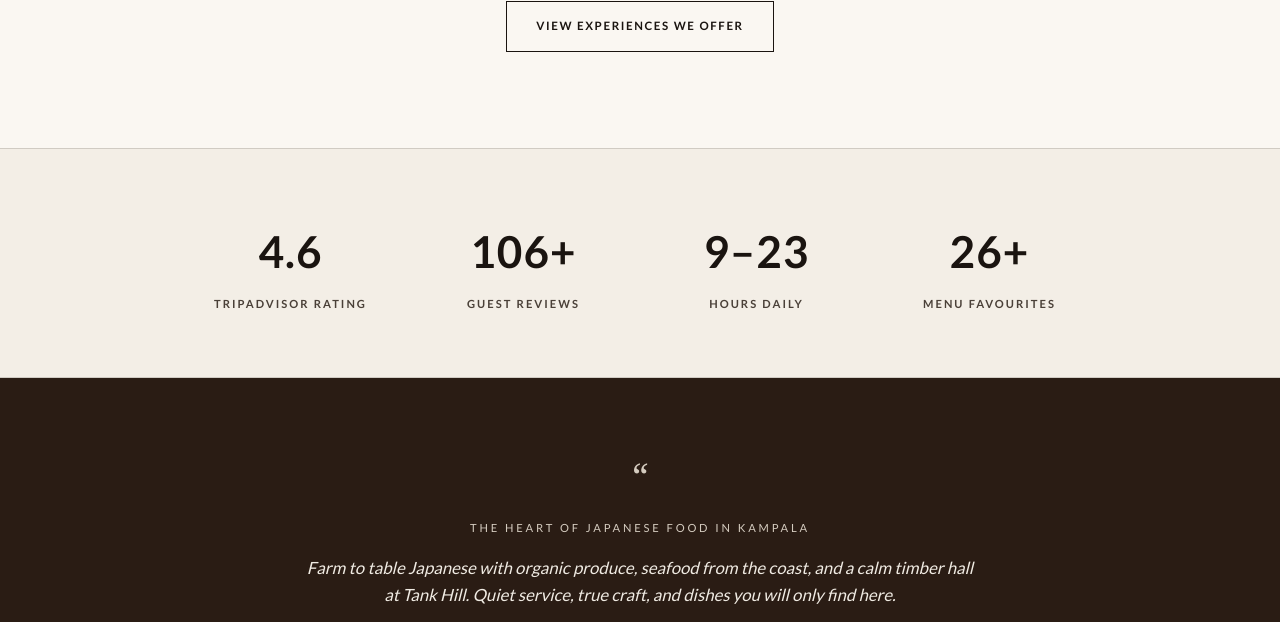
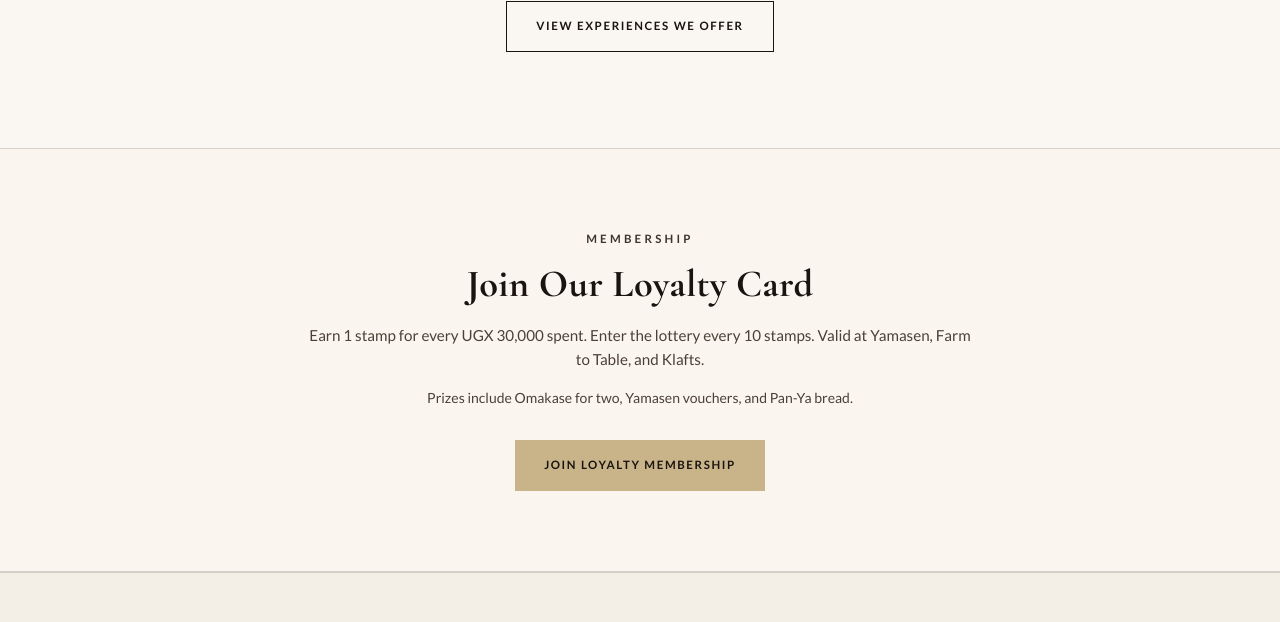
Before and after one commit to DaviesMenace1/izumi-restaurant-lounge, a Next.js app: page / in a window 1280 px wide. Shown: the part 3585-4207 px from the top of the page. Built offline with nearby package versions, Linux system fonts and the light colour scheme.

Commit message:
Homepage loyalty membership teaser before partners

```diff
--- a/src/app/page.tsx
+++ b/src/app/page.tsx
@@ -7,7 +7,6 @@ import { venue } from "@/data/media";
 export default function HomePage() {
   return (
     <>
-      {/* HERO */}
       <section className="pt-[72px] relative min-h-[88vh] flex items-center justify-center overflow-hidden">
         <div className="absolute inset-0">
           <Image
@@ -50,7 +49,6 @@ export default function HomePage() {
         </div>
       </section>
 
-      {/* WELCOME */}
       <section className="py-20 md:py-28 px-5 bg-[var(--bg)]">
         <ScrollReveal>
           <div className="max-w-2xl mx-auto text-center">
@@ -220,6 +218,31 @@ export default function HomePage() {
         </div>
       </section>
 
+      {/* Loyalty membership teaser */}
+      <section className="py-16 md:py-20 px-5 bg-[#faf6ef] border-y border-[var(--border)]">
+        <ScrollReveal>
+          <div className="max-w-2xl mx-auto text-center">
+            <p className="eyebrow mb-3">Membership</p>
+            <h2
+              className="text-[clamp(1.7rem,4vw,2.4rem)] font-semibold mb-4 tracking-[0.03em]"
+              style={{ color: "#1a1410" }}
+            >
+              Join Our Loyalty Card
+            </h2>
+            <p className="text-[0.95rem] leading-relaxed mb-4" style={{ color: "#4a4038" }}>
+              Earn 1 stamp for every UGX 30,000 spent. Enter the lottery every 10
+              stamps. Valid at Yamasen, Farm to Table, and Klafts.
+            </p>
+            <p className="text-sm mb-8" style={{ color: "#4a4038" }}>
+              Prizes include Omakase for two, Yamasen vouchers, and Pan-Ya bread.
+            </p>
+            <Link href="/loyalty" className="btn-cream inline-flex justify-center">
+              Join Loyalty Membership
+            </Link>
+          </div>
+        </ScrollReveal>
+      </section>
+
       <section className="py-14 md:py-16 px-5 bg-[var(--bg-elevated)] border-y border-[var(--border)]">
         <div className="max-w-[900px] mx-auto grid grid-cols-2 md:grid-cols-4 gap-8 text-center">
           {[
```
